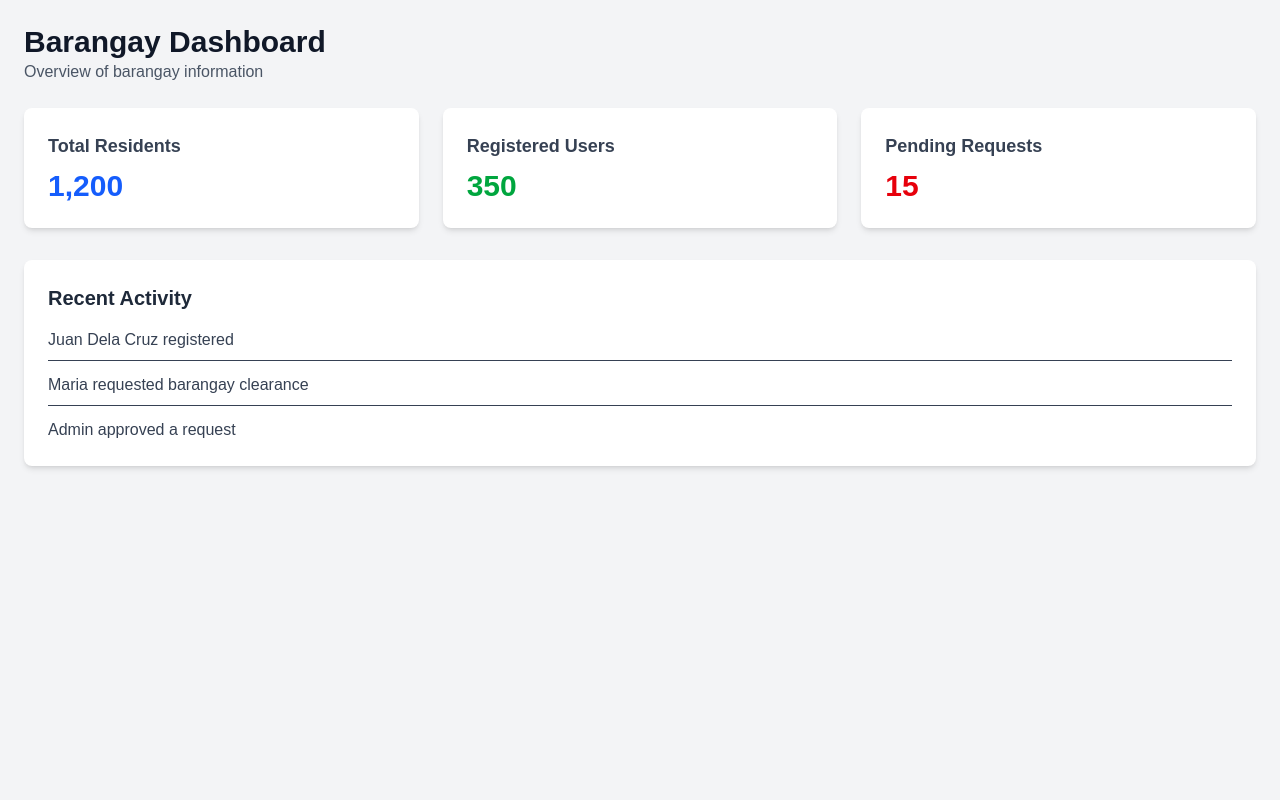
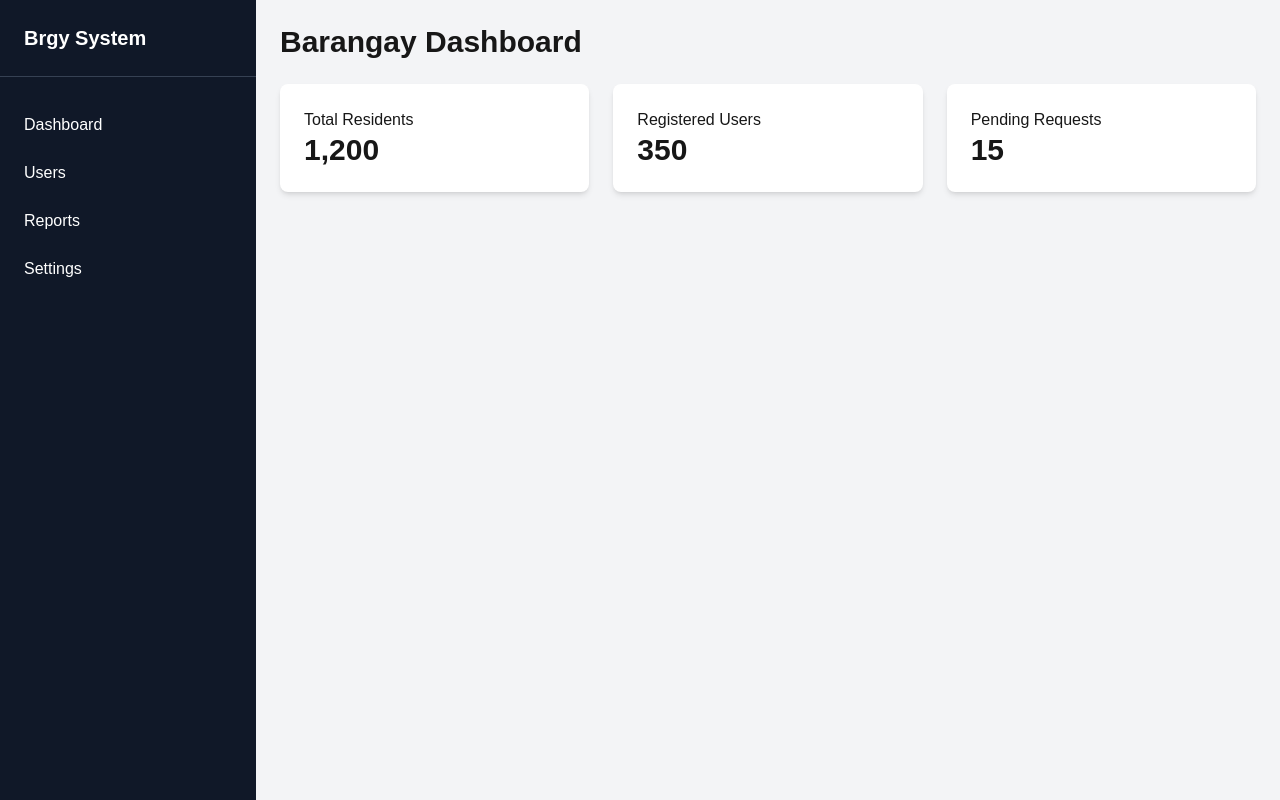
Before and after one commit to justinjamesolavides/BrgyInformation, a Next.js app: page /dashboard in a window 1280 px wide. Built offline with nearby package versions, Linux system fonts and the light colour scheme.

Commit message:
Add sidebar navigation to dashboard

```diff
--- /dev/null
+++ b/app/components/Sidebar.tsx
@@ -0,0 +1,50 @@
+import Link from "next/link";
+import React from "react";
+
+const Sidebar: React.FC = () => {
+  return (
+    <div className="h-screen w-64 bg-gray-900 text-white fixed">
+
+      {/* Logo */}
+      <div className="p-6 text-xl font-bold border-b border-gray-700">
+        Brgy System
+      </div>
+
+      {/* Menu */}
+      <nav className="mt-6 flex flex-col">
+
+        <Link
+          href="/dashboard"
+          className="px-6 py-3 hover:bg-gray-700"
+        >
+          Dashboard
+        </Link>
+
+        <Link
+          href="/users"
+          className="px-6 py-3 hover:bg-gray-700"
+        >
+          Users
+        </Link>
+
+        <Link
+          href="/reports"
+          className="px-6 py-3 hover:bg-gray-700"
+        >
+          Reports
+        </Link>
+
+        <Link
+          href="/settings"
+          className="px-6 py-3 hover:bg-gray-700"
+        >
+          Settings
+        </Link>
+
+      </nav>
+
+    </div>
+  );
+};
+
+export default Sidebar;
--- a/app/dashboard/page.tsx
+++ b/app/dashboard/page.tsx
@@ -1,70 +1,41 @@
 import React from "react";
+import Sidebar from "../components/Sidebar";
 
 const Dashboard: React.FC = () => {
   return (
-    <div className="min-h-screen bg-gray-100 p-6">
+    <div className="flex">
 
-      {/* Header */}
-      <div className="mb-6">
-        <h1 className="text-3xl font-bold text-gray-900">
+      {/* Sidebar */}
+      <Sidebar />
+
+      {/* Main Content */}
+      <div className="ml-64 p-6 w-full bg-gray-100 min-h-screen">
+
+        <h1 className="text-3xl font-bold mb-6">
           Barangay Dashboard
         </h1>
-        <p className="text-gray-600">
-          Overview of barangay information
-        </p>
-      </div>
 
-      {/* Stats Cards */}
+        {/* Cards */}
         <div className="grid grid-cols-1 md:grid-cols-3 gap-6">
 
           <div className="bg-white p-6 rounded-lg shadow-md">
-          <h2 className="text-lg font-semibold text-gray-700">
-            Total Residents
-          </h2>
-          <p className="text-3xl font-bold text-blue-600 mt-2">
-            1,200
-          </p>
+            <h2>Total Residents</h2>
+            <p className="text-3xl font-bold">1,200</p>
           </div>
 
           <div className="bg-white p-6 rounded-lg shadow-md">
-          <h2 className="text-lg font-semibold text-gray-700">
-            Registered Users
-          </h2>
-          <p className="text-3xl font-bold text-green-600 mt-2">
-            350
-          </p>
+            <h2>Registered Users</h2>
+            <p className="text-3xl font-bold">350</p>
           </div>
 
           <div className="bg-white p-6 rounded-lg shadow-md">
-          <h2 className="text-lg font-semibold text-gray-700">
-            Pending Requests
-          </h2>
-          <p className="text-3xl font-bold text-red-600 mt-2">
-            15
-          </p>
+            <h2>Pending Requests</h2>
+            <p className="text-3xl font-bold">15</p>
           </div>
 
         </div>
 
-      {/* Recent Activity */}
-      <div className="bg-white mt-8 p-6 rounded-lg shadow-md">
-        <h2 className="text-xl font-semibold mb-4 text-gray-800">
-          Recent Activity
-        </h2>
-
-        <ul className="space-y-3 text-gray-700">
-          <li className="border-b pb-2">
-            Juan Dela Cruz registered
-          </li>
-          <li className="border-b pb-2">
-            Maria requested barangay clearance
-          </li>
-          <li>
-            Admin approved a request
-          </li>
-        </ul>
       </div>
-
     </div>
   );
 };
```
Lines whose indentation alone changed are shown as unchanged.
